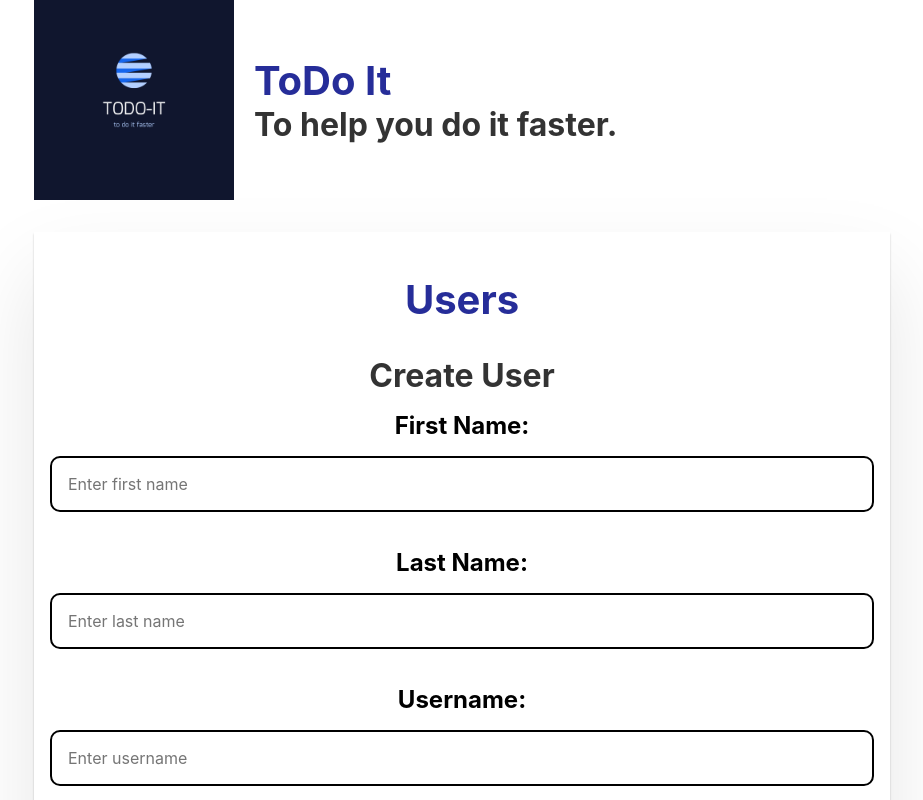
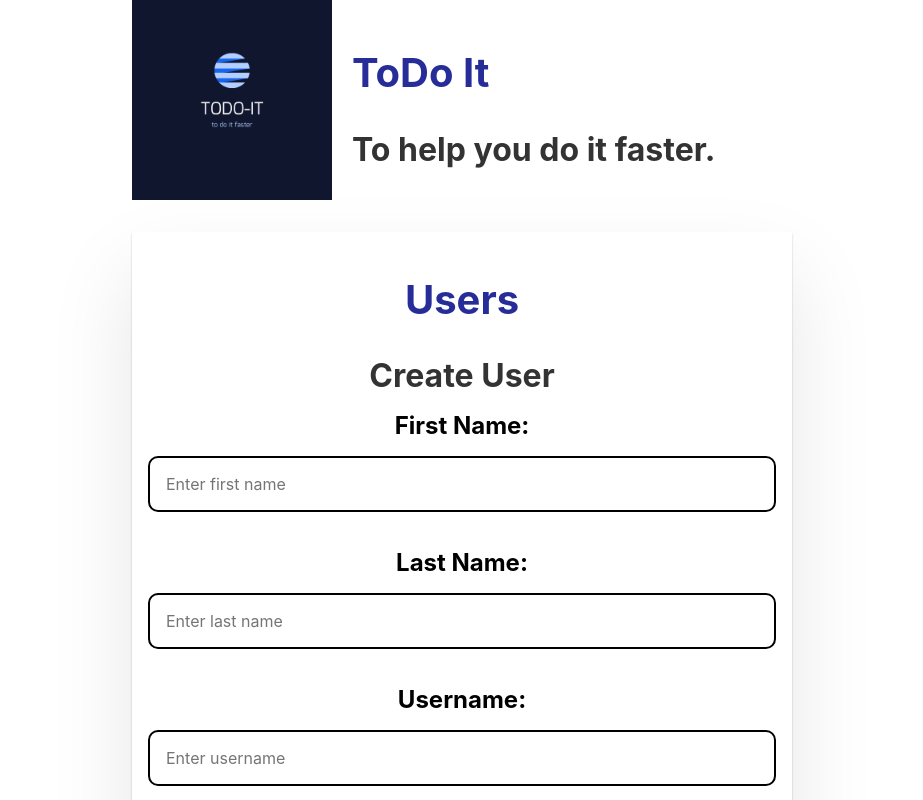
Before and after one commit to unifr-digits/todo-it, an Angular app in the folder angular-project/: page / in a window 1280 px wide. Shown: the top 800 px of the page, without its empty margins (178-1101 px from the left). Built offline with nearby package versions, Linux system fonts and the light colour scheme.

Commit message:
Fix singular ng-template styling size.

```diff
--- a/angular-project/src/app/app.component.css
+++ b/angular-project/src/app/app.component.css
@@ -10,14 +10,8 @@
   margin-right: 20px;
 }
 
-h1,
-h2 {
-  display: inline-block;
-  margin: 0;
-}
-
 .main {
-  max-width: 1000px;
+  max-width: 800px;
   width: 100%;
   margin: 2rem auto;
   padding: 1rem;
--- a/angular-project/src/app/app.component.html
+++ b/angular-project/src/app/app.component.html
@@ -2,7 +2,6 @@
   <img class="logo" src="assets/Todoit_logo.png" alt="ToDo It logo" width="200" height="200" />
   <div>
     <h1>{{ title }}</h1>
-    <br />
     <h2>To help you do it faster.</h2>
   </div>
 </nav>
--- a/angular-project/src/styles.css
+++ b/angular-project/src/styles.css
@@ -2,7 +2,6 @@
 * {
   font-family: -apple-system, BlinkMacSystemFont, 'Segoe UI', Roboto, Helvetica, Arial, sans-serif, 'Apple Color Emoji',
     'Segoe UI Emoji', 'Segoe UI Symbol';
-  font-size: 16px;
   -webkit-font-smoothing: antialiased;
   -moz-osx-font-smoothing: grayscale;
   box-sizing: border-box;
@@ -16,19 +15,18 @@ h1 {
 h2,
 h3 {
   color: #333;
-  font-weight: lighter;
+  font-weight: bold;
 }
 
 h2 {
   font-size: 2rem;
-  font-weight: bold;
   margin-top: 2rem;
   margin-bottom: 1rem;
 }
 
 body {
   padding: 0 20px 20px;
-  max-width: 1000px;
+  max-width: 700px;
   margin: auto;
 }
 
```
